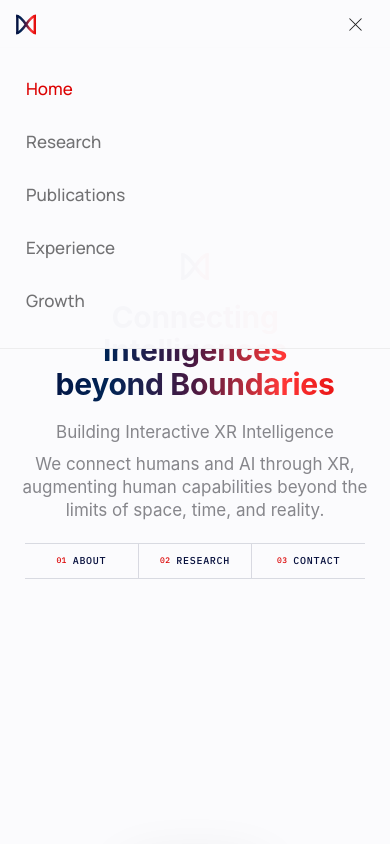
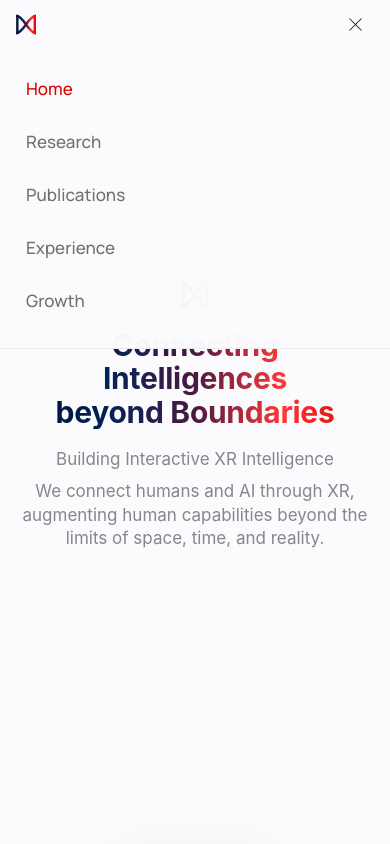
Before and after one commit to Dooyoung-Kim/Dooyoung-Kim.github.io, a website: page index.html in a window 390 px wide. Both pictures are taken after a click on the button "Open menu". Shown: the top 844 px of the page. Drawn offline with Linux system fonts and the light colour scheme.

Commit message:
Remove hero action links

```diff
--- a/assets/editorial.css
+++ b/assets/editorial.css
@@ -34,76 +34,8 @@
   font-family: Inter, -apple-system, BlinkMacSystemFont, "Segoe UI", sans-serif;
 }
 
-/* Brand-system action rail: compact, technical, and distinct from blue link UI. */
-.editorial-site .hero-actions {
-  display: flex;
-  width: max-content;
-  max-width: 100%;
-  margin: 4px auto 0;
-  gap: 0;
-  justify-content: center;
-  border-top: 1px solid var(--editorial-line);
-  border-bottom: 1px solid var(--editorial-line);
-}
-
-.editorial-site .hero-actions a {
-  position: relative;
-  display: inline-flex;
-  align-items: center;
-  gap: 9px;
-  padding: 11px 18px 10px;
-  color: var(--editorial-navy);
-  font-family: "IBM Plex Mono", ui-monospace, SFMono-Regular, Consolas, monospace;
-  font-size: 11px;
-  font-weight: 500;
-  letter-spacing: 0.07em;
-  text-transform: uppercase;
-  text-decoration: none;
-  transition: color 180ms ease, background-color 180ms ease;
-}
-
-.editorial-site .hero-actions a + a {
-  border-left: 1px solid var(--editorial-line);
-}
-
-.editorial-site .hero-actions a::before {
-  color: var(--editorial-red);
-  font-size: 9px;
-  letter-spacing: 0.04em;
-}
-
-.editorial-site .hero-actions a:nth-child(1)::before { content: "01"; }
-.editorial-site .hero-actions a:nth-child(2)::before { content: "02"; }
-.editorial-site .hero-actions a:nth-child(3)::before { content: "03"; }
-
-.editorial-site .hero-actions a::after {
-  content: "";
-  position: absolute;
-  right: 18px;
-  bottom: -1px;
-  left: 18px;
-  height: 2px;
-  background: linear-gradient(90deg, var(--editorial-navy), var(--editorial-purple), var(--editorial-red));
-  transform: scaleX(0);
-  transform-origin: left;
-  transition: transform 180ms ease;
-}
-
-@media (hover: hover) and (pointer: fine) {
-  .editorial-site .hero-actions a:hover {
-    color: var(--editorial-purple);
-    background: rgba(5, 14, 60, 0.035);
-    text-decoration: none;
-  }
-
-  .editorial-site .hero-actions a:hover::after {
-    transform: scaleX(1);
-  }
-}
-
-.editorial-site .hero-actions a:focus-visible {
-  outline: 2px solid var(--editorial-red);
-  outline-offset: 3px;
+.editorial-site .hero-desc {
+  margin-bottom: 0;
 }
 
 .editorial-site main .container,
@@ -871,27 +803,6 @@
     display: none;
   }
 
-  .editorial-site .hero-actions {
-    width: min(100%, 340px);
-  }
-
-  .editorial-site .hero-actions a {
-    flex: 1 1 0;
-    justify-content: center;
-    gap: 6px;
-    padding: 10px 8px 9px;
-    font-size: 10px;
-  }
-
-  .editorial-site .hero-actions a::before {
-    font-size: 8px;
-  }
-
-  .editorial-site .hero-actions a::after {
-    right: 8px;
-    left: 8px;
-  }
-
   .editorial-site #about,
   .editorial-site #focus {
     padding: 72px 0;
--- a/index.html
+++ b/index.html
@@ -27,7 +27,7 @@
 <link rel="preconnect" href="https://fonts.googleapis.com">
 <link rel="preconnect" href="https://fonts.gstatic.com" crossorigin>
 <link rel="stylesheet" href="style.css?v=15">
-<link rel="stylesheet" href="assets/editorial.css?v=8">
+<link rel="stylesheet" href="assets/editorial.css?v=9">
 <link rel="stylesheet" href="https://cdnjs.cloudflare.com/ajax/libs/font-awesome/6.0.0-beta3/css/all.min.css">
 
 <script type="application/ld+json">
@@ -122,11 +122,6 @@
       <div class="hero-content-inner">
         <p class="hero-sub">Building Interactive XR Intelligence</p>
         <p class="hero-desc">We connect humans and AI through XR, augmenting human capabilities beyond the limits of space, time, and reality.</p>
-        <div class="hero-actions">
-          <a href="#about">About</a>
-          <a href="lab/research.html">Research</a>
-          <a href="mailto:D.Kim@latrobe.edu.au">Contact</a>
-        </div>
       </div>
     </div>
   </div>
```
